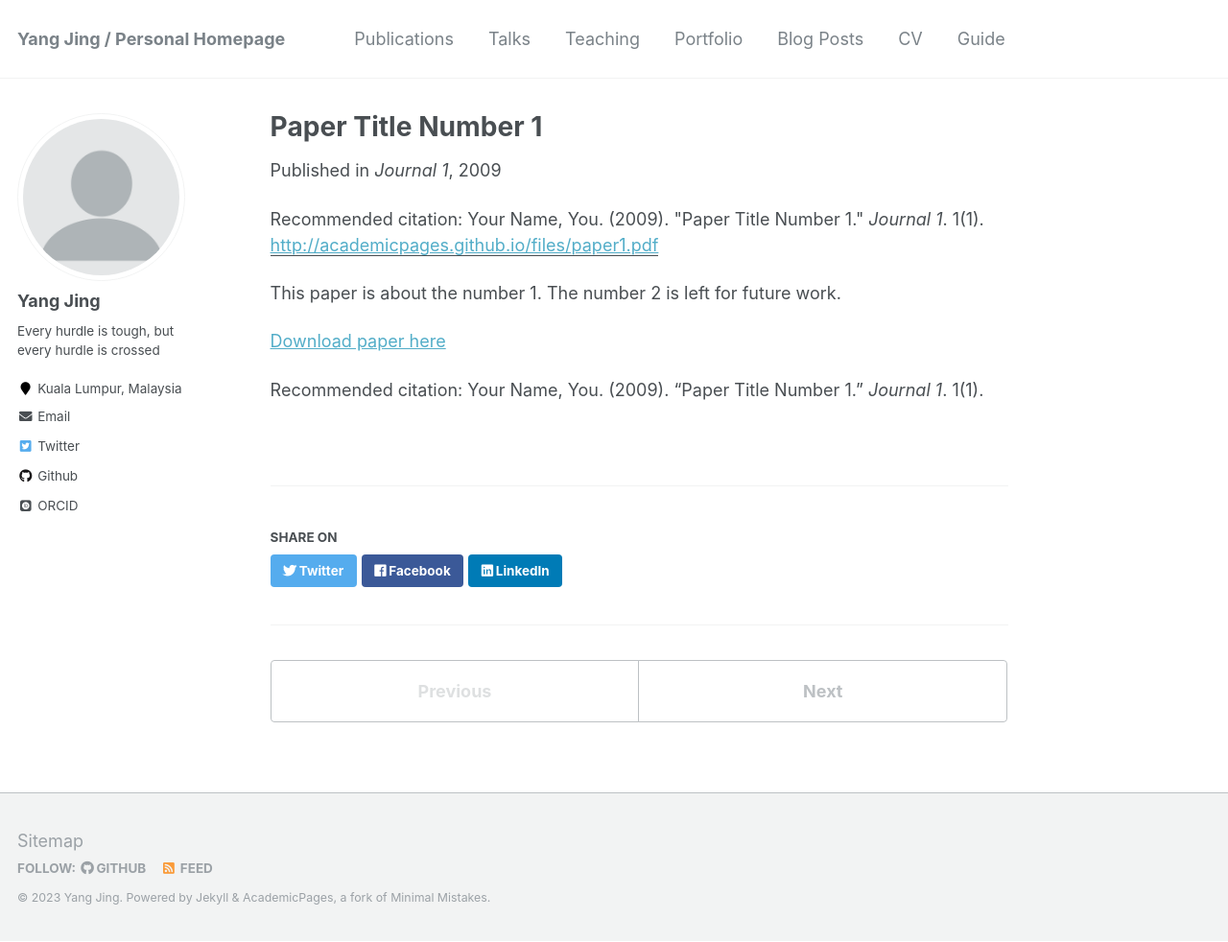
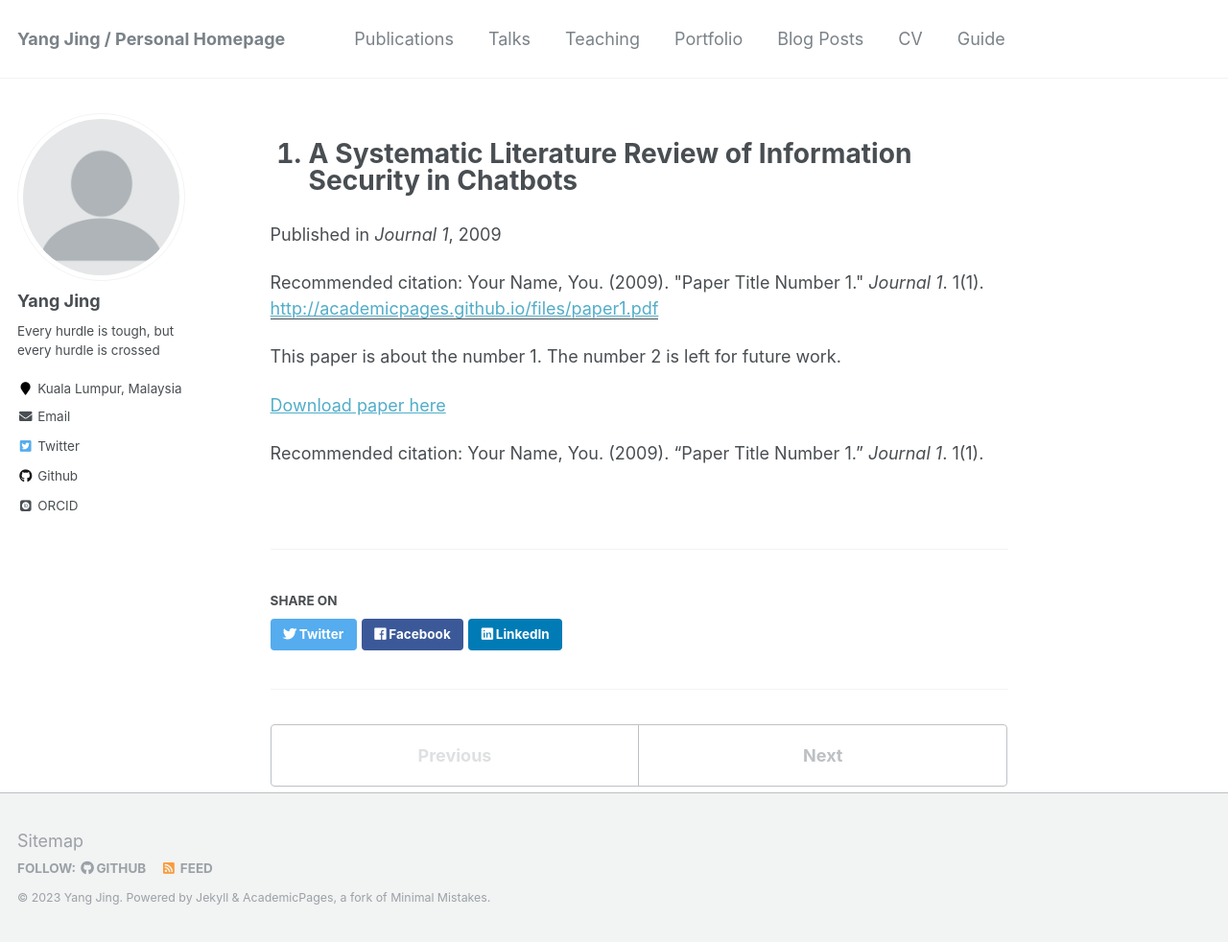
Before and after one commit to 741YangJIng/741YangJIng, a Jekyll site: the page built from _publications/2009-10-01-paper-title-number-1.md, in a window 1280 px wide and 982 px high. Shown: the whole window at 96% size. Built offline with Jekyll 4.4.1, drawn with Linux system fonts in a browser that asks for light colours; some web fonts are replaced.

Commit message:
Update 2009-10-01-paper-title-number-1.md

```diff
--- a/_publications/2009-10-01-paper-title-number-1.md
+++ b/_publications/2009-10-01-paper-title-number-1.md
@@ -1,5 +1,5 @@
 ---
-title: "Paper Title Number 1"
+title: "1. A Systematic Literature Review of Information Security in Chatbots"
 collection: publications
 permalink: /publication/2009-10-01-paper-title-number-1
 excerpt: 'This paper is about the number 1. The number 2 is left for future work.'
```
